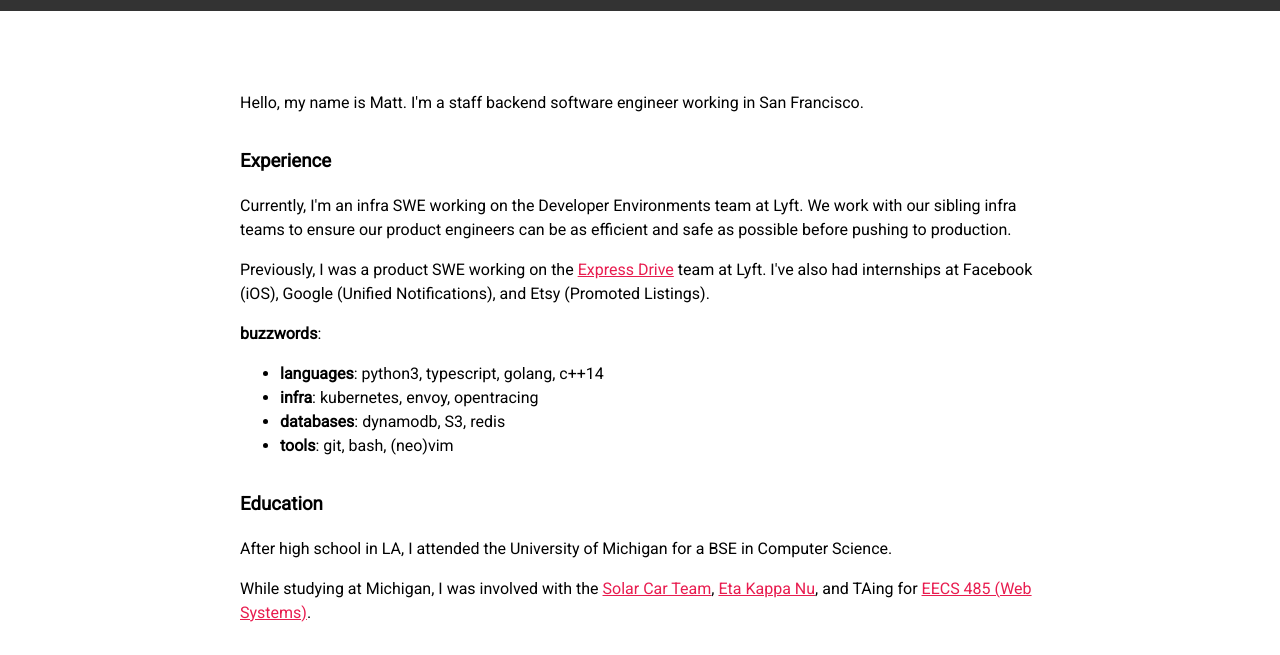
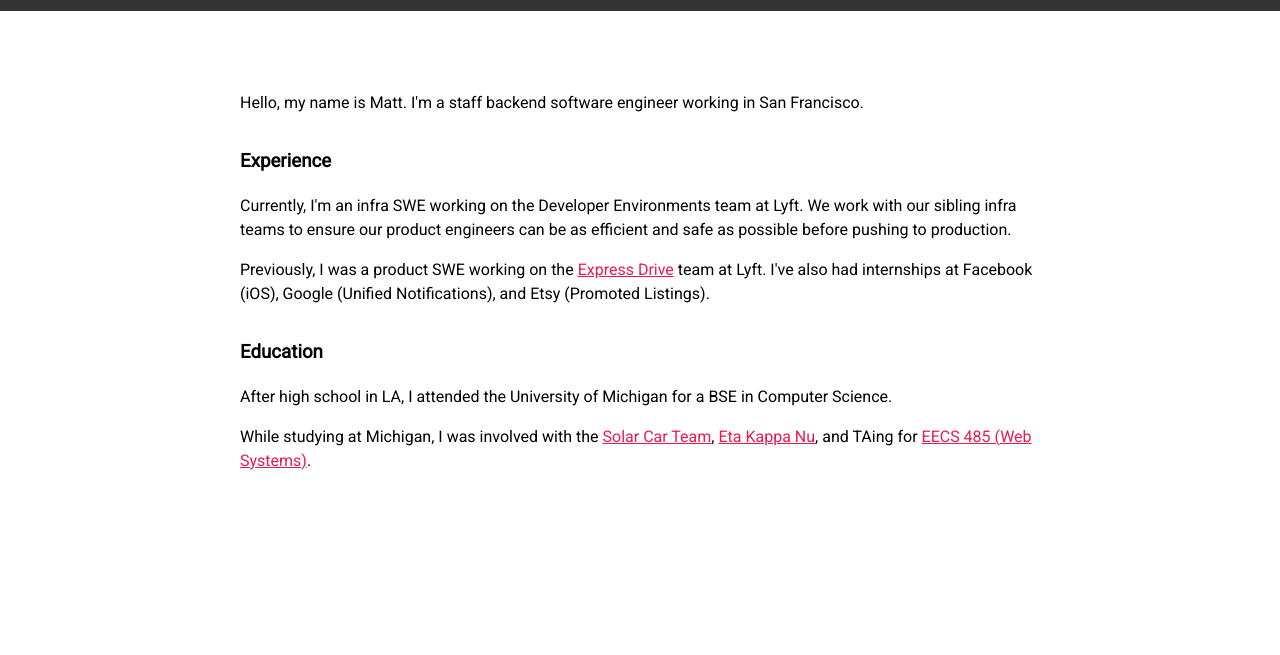
Before and after one commit to matthewgrossman/website, an Eleventy site: page index.md in a window 1280 px wide. Shown: the part 547-1202 px from the top of the page. After the commit the page ends 1100 px from the top, so only its background shows below. Built offline with nearby package versions, Linux system fonts and the light colour scheme; Eleventy itself is replaced by a stand-in of ours; files that its build step writes are made by us from their sources.

Commit message:
remove buzzwords

```diff
--- a/index.md
+++ b/index.md
@@ -11,13 +11,6 @@
 Previously, I was a product SWE working on the [Express Drive](https://www.lyft.com/expressdrive) team at Lyft.
 I've also had internships at Facebook (iOS), Google (Unified Notifications), and Etsy (Promoted Listings).
 
-__buzzwords__:
-
-* __languages__: python3, typescript, golang, c++14
-* __infra__: kubernetes, envoy, opentracing
-* __databases__: dynamodb, S3, redis
-* __tools__: git, bash, (neo)vim
-
 ### Education
 After high school in LA, I attended the University of Michigan for a BSE in Computer Science.
 
```
